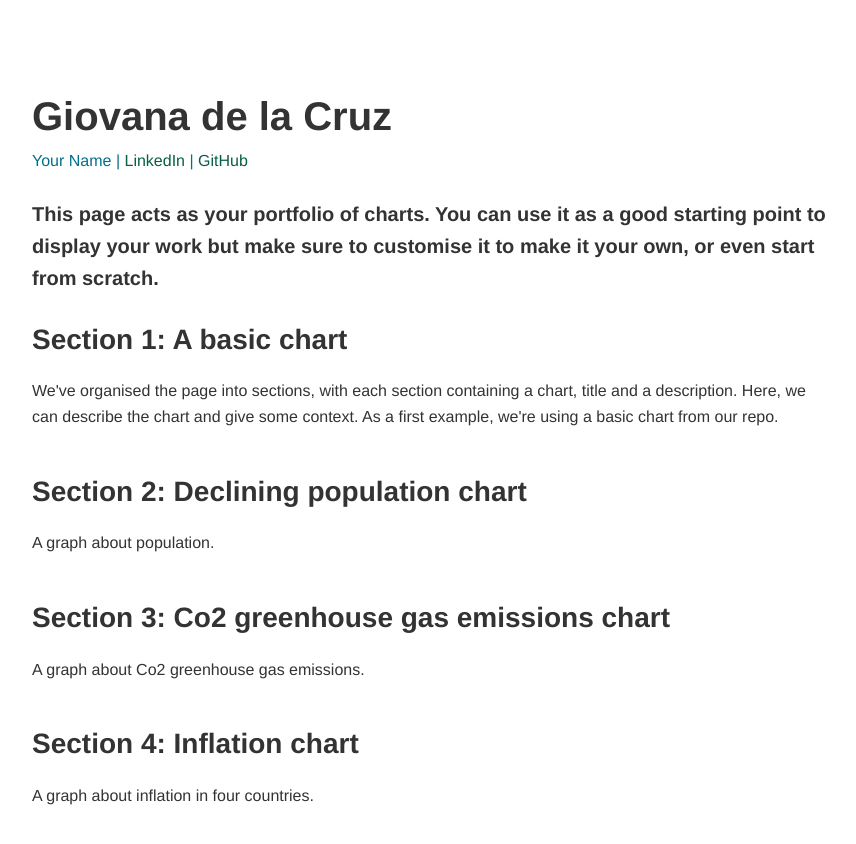
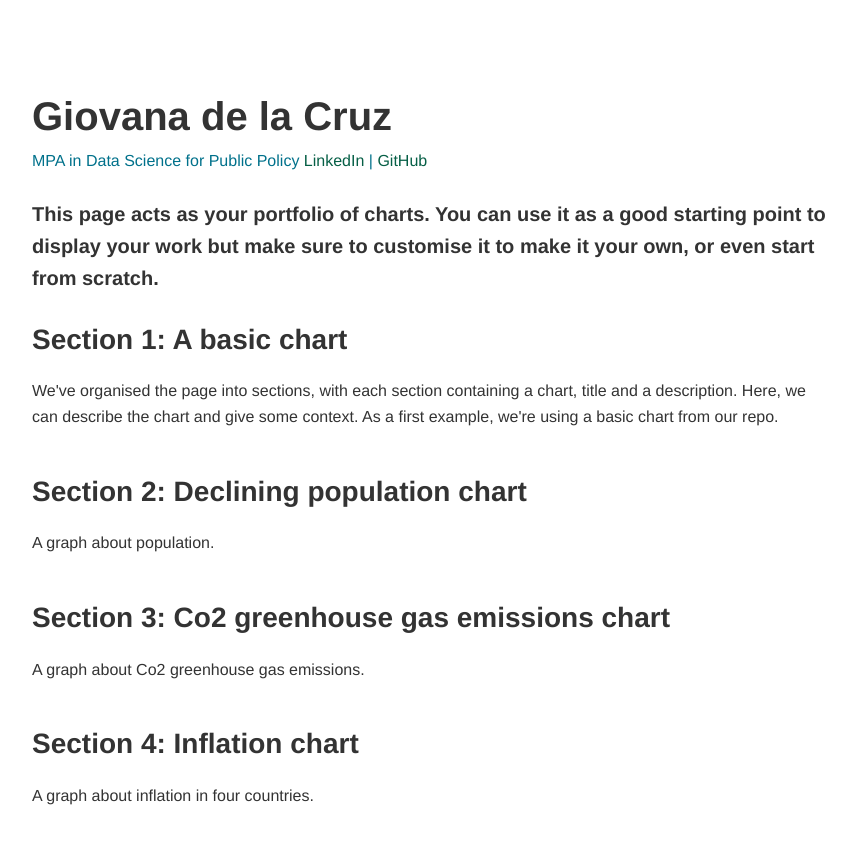
Before and after one commit to GiovanadelaCruz/GiovanadelaCruz.github.io, a plain HTML site: page index.html in a window 1280 px wide. Shown: the whole page, without its empty margins (208-1064 px from the left). Drawn offline with Linux system fonts and the light colour scheme; a script that the page names is missing.

Commit message:
Update index.html

```diff
--- a/index.html
+++ b/index.html
@@ -48,7 +48,8 @@
     </h1>
     <p style="margin-top: 0px; color: rgb(0, 113, 139)">
         <!-- we're setting the margin to 0px so the header and authour name are close together -->
-        Your Name | <a href="www.linkedin.com/in/giovana-de-la-cruz">LinkedIn</a> | <a
+        MPA in Data Science for Public Policy
+        <a href="www.linkedin.com/in/giovana-de-la-cruz">LinkedIn</a> | <a
             href="https://github.com/GiovanadelaCruz">GitHub</a>
     </p>
     <h3 class="small"> <!-- We have added a class to the header called "small" which we can use to style it in the CSS -->
```
